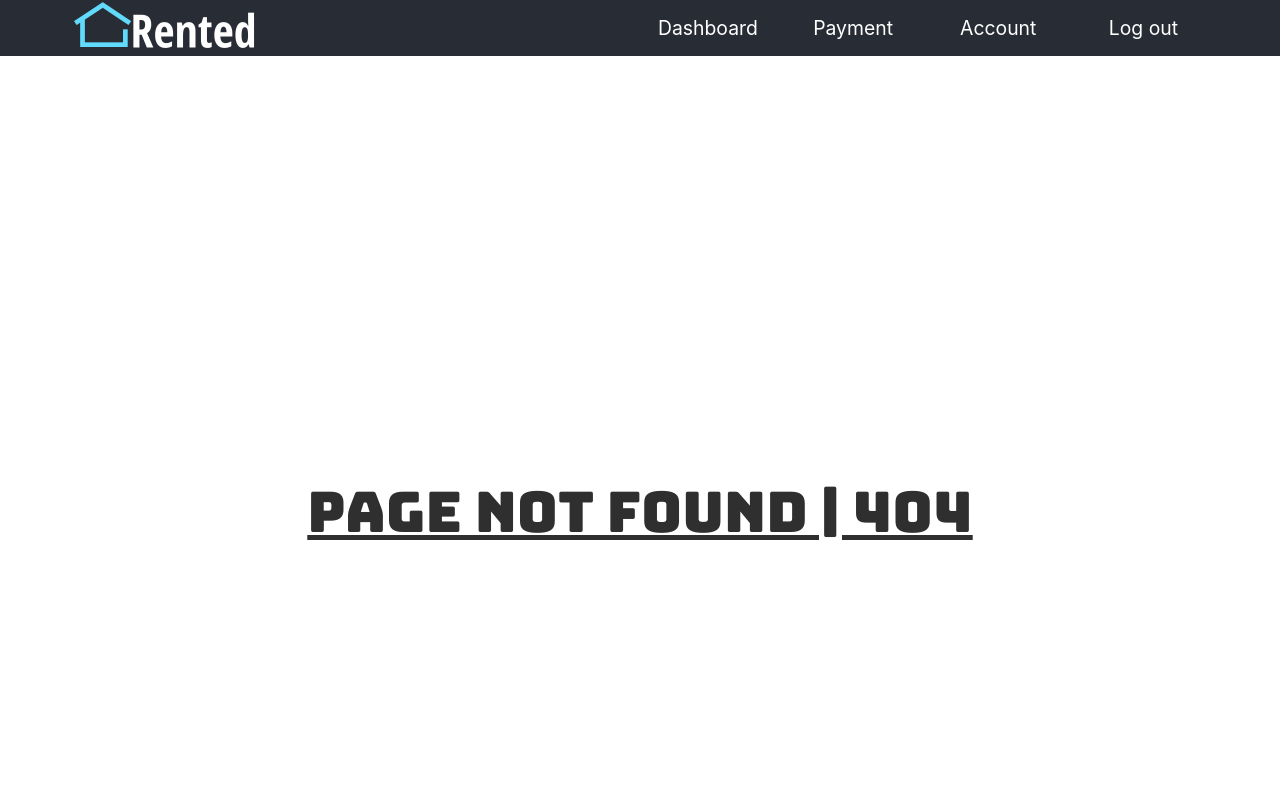
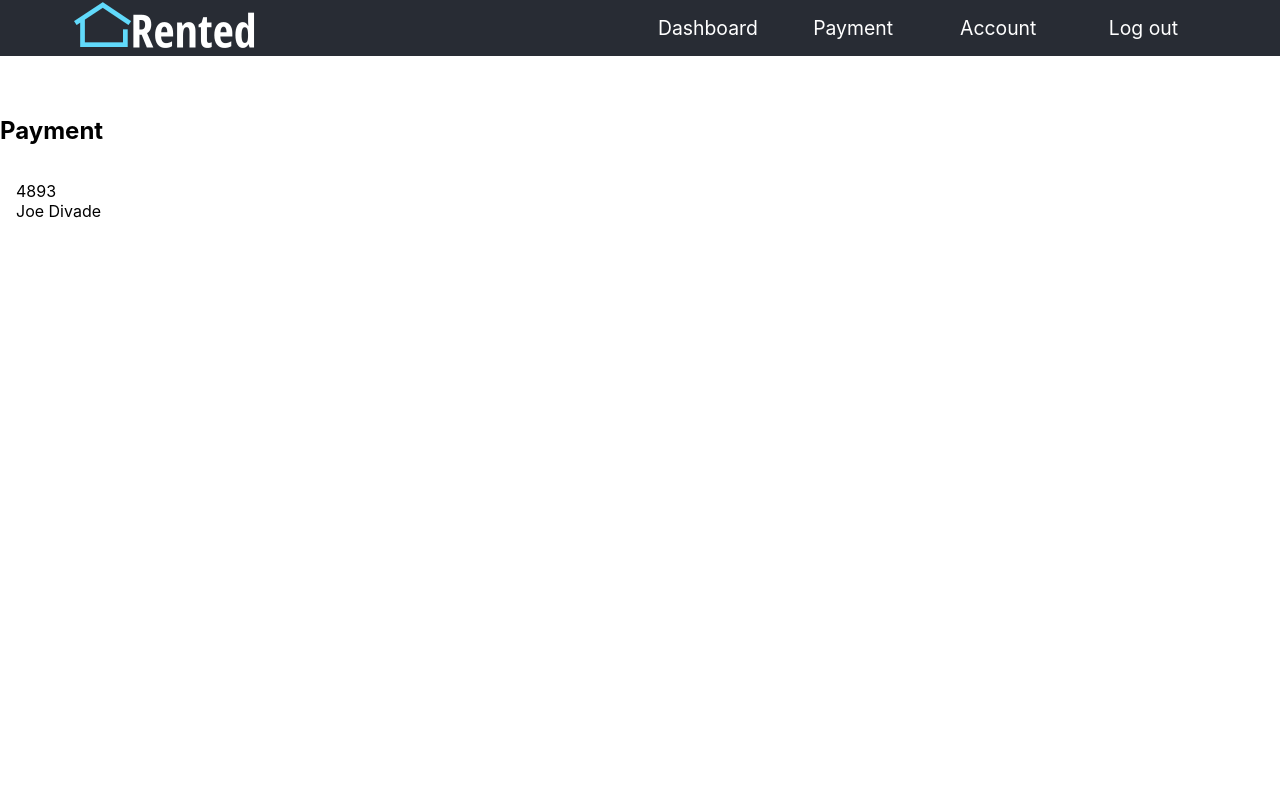
Before and after one commit to waveslin/rented, a React (Create React App) app: page /payment in a window 1280 px wide. Before the commit this address had no page. Shown: the top 800 px of the page. Built offline with nearby package versions, Linux system fonts and the light colour scheme; a web font is replaced by a local one.

Commit message:
setup basic testing and structure for Payment component and modified App component and Account component

```diff
--- a/src/App.jsx
+++ b/src/App.jsx
@@ -8,7 +8,8 @@ import Signup from './components/signup/Signup.jsx'
 import Login from './components/login/Login.jsx';
 import Footer from './components/footer/Footer.jsx'
 import Dashboard from './components/dashboard/Dashboard.jsx';
-import Account from './components/account/Account.jsx'
+import Payment from './components/payment/Payment.jsx';
+import Account from './components/account/Account.jsx';
 import PageNotFound from './components/404/PageNotFound.jsx';
 
 const App = ()=> {
@@ -19,11 +20,12 @@ const App = ()=> {
           <Navigation data-test='App-navigation' />
           <section className='App-section'>
             <Switch data-test='App-url-switch' >
-              <Route exact path='/' component={Home}/>
-              <Route exact path='/contact' component={Contact}/>
-              <Route exact path='/signup' component={Signup}/>
-              <Route exact path='/login' component={Login}/>
+              <Route exact path='/' component={Home} />
+              <Route exact path='/contact' component={Contact} />
+              <Route exact path='/signup' component={Signup} />
+              <Route exact path='/login' component={Login} />
               <Route exact path='/dashboard' component={Dashboard} />
+              <Route exact path='/payment' component={Payment} />
               <Route exact path='/account' component={Account} />
               <Route path='/' component={PageNotFound} />
             </Switch>
--- a/src/components/account/Account.jsx
+++ b/src/components/account/Account.jsx
@@ -1,6 +1,12 @@
 import './Account.css';
+import {useState} from 'react';
 
 const Account = (props) => {
+
+    const [disable, setDisable] = useState(true);
+
+    const toggleDisable = () => {setDisable(!disable);}
+
     return (
         <>
             <header className='account-header' data-test='Account-header'>
@@ -12,7 +18,7 @@ const Account = (props) => {
                     <form action="">
                         <div className="info-field-group">
                             <label htmlFor="email">Email Address</label>
-                            <input type="email" name="email" id="email" value="sample@gmail.com" disabled/>
+                            <input type="email" name="email" id="email" value="sample@gmail.com" disabled={disable}/>
                         </div>
                         <div className="info-field-group">
                             <label htmlFor="account">Rented Account</label>
@@ -20,11 +26,11 @@ const Account = (props) => {
                         </div>
                         <div className="info-field-group">
                             <label htmlFor="firstname">First Name</label>
-                            <input type="text" name="firstname" id="firstname" value="Joe" disabled/>
+                            <input type="text" name="firstname" id="firstname" value="Joe" disabled={disable}/>
                         </div>
                         <div className="info-field-group">
                             <label htmlFor="lastname">Last Name</label>
-                            <input type="text" name="lastname" id="lastname" value="Divade" disabled/>
+                            <input type="text" name="lastname" id="lastname" value="Divade" disabled={disable}/>
                         </div>
                         <div className="info-field-group">
                             <label htmlFor="date">Create Date</label>
@@ -38,7 +44,8 @@ const Account = (props) => {
                             <label htmlFor="address">Apartment Address</label>
                             <input type="text" name="address" id="address" value="4450 Rue Saint Fanc, Montreal, Quebec, Canada H2K 2C0" disabled/>
                         </div>
-                        <button>Edit</button>
+                        <button onClick={toggleDisable} disabled={!disable}>Edit</button>
+                        <button onClick={toggleDisable} disabled={disable}>Save</button>
                     </form>
                 </fieldset>
             </section>
--- a/src/components/payment/Payment.jsx
+++ b/src/components/payment/Payment.jsx
@@ -1,10 +1,34 @@
 import './Payment.css';
-
+import {useState} from 'react';
 
 const Payment = (props) => {
+
+    const card = useState({last_4_digit : 4893, card_holder: 'Joe Divade'});
+
+    const payment_method = props =>{
+        if(props === null){
+            return (
+                <>
+                    <div>please add a payment method</div>
+                </>
+            );
+        }
+        return (
+            <>
+            <div>{props.last_4_digit}</div>
+            <div>{props.card_holder}</div>
+            </>
+        );
+    }
+
     return (
         <>
-
+            <header data-test='Payment-header'>
+                <h1>Payment</h1>
+            </header>
+            <section data-test='Payment-method'>
+               { payment_method(card[0])}
+            </section>
         </>
     );
 }
```
Also changed, not shown: 1 other file (tests, documents, lock files or other folders).
